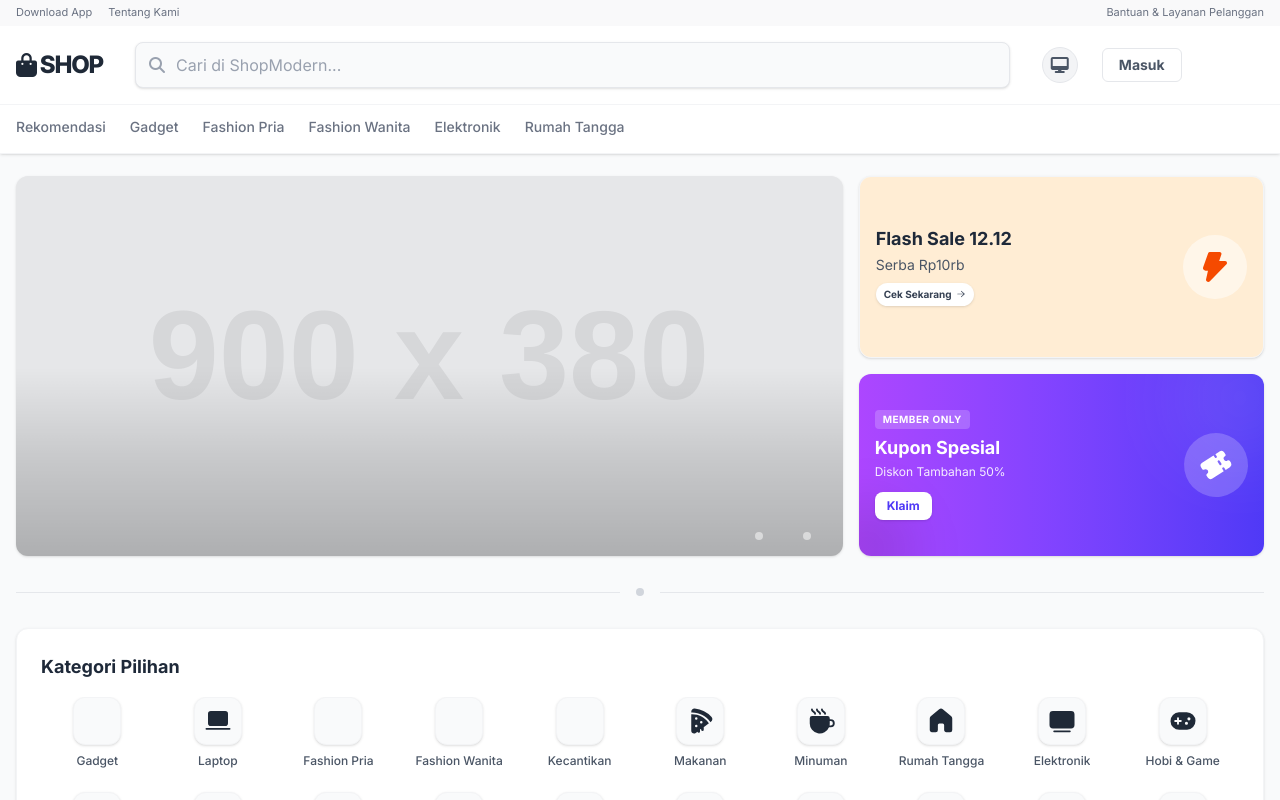
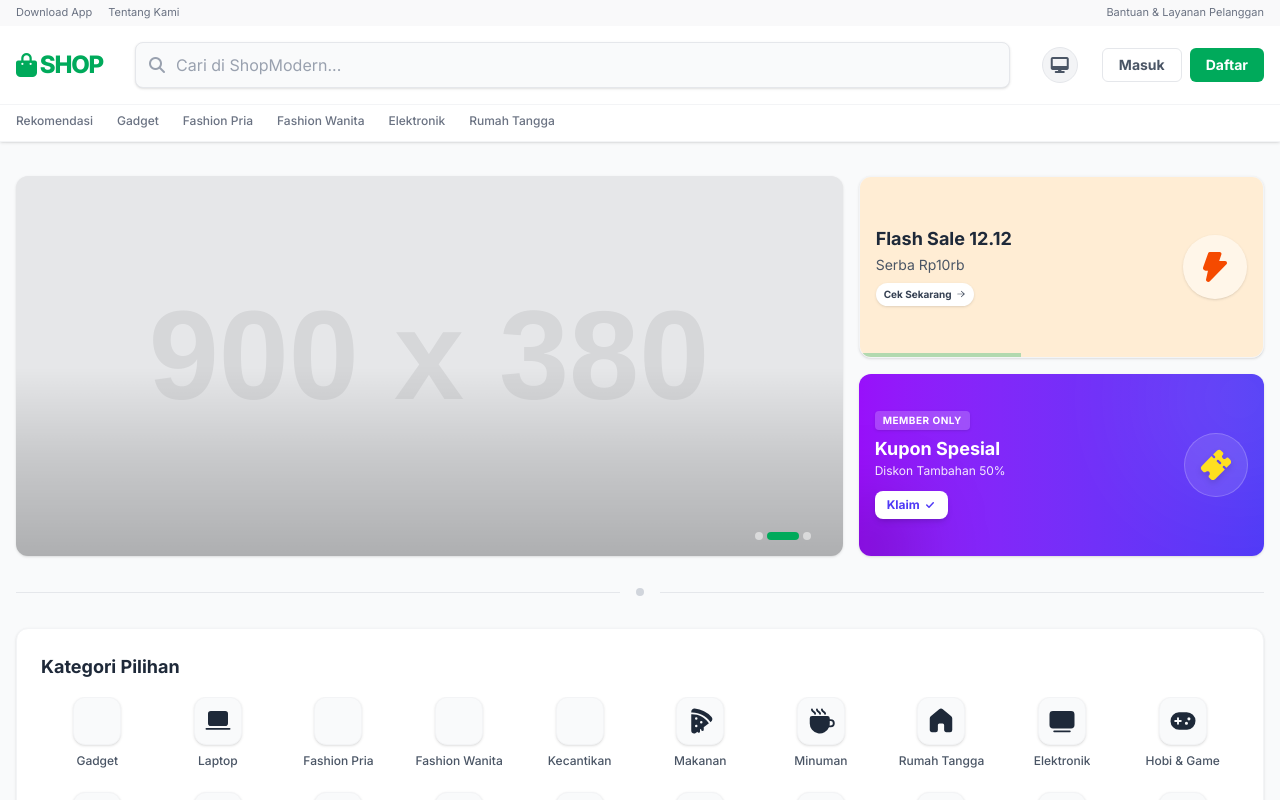
Before and after one commit to aminuddin12/futurisme-store, a Next.js app: page / in a window 1280 px wide. Shown: the top 800 px of the page. Built offline with nearby package versions, Linux system fonts and the light colour scheme; some icons are missing.

Commit message:
fix some error by theming

```diff
--- a/postcss.config.mjs
+++ b/postcss.config.mjs
@@ -1,6 +1,7 @@
 const config = {
   plugins: {
-    "tailwindcss": {},
+    // "tailwindcss": {},
+    "@tailwindcss/postcss": {},
     // "autoprefixer": {},
   },
 };
--- a/src/app/globals.css
+++ b/src/app/globals.css
@@ -1,58 +1,56 @@
 @import "tailwindcss";
 
+/* Konfigurasi Dark Mode untuk next-themes (Class Strategy)
+  Ini memberitahu Tailwind v4 untuk mengaktifkan varian dark: ketika class .dark ada
+*/
 @custom-variant dark (&:where(.dark, .dark *));
 
-/* Definisi Variabel CSS untuk Tema */
-:root {
-  --background: #f9fafb; /* gray-50 equivalent */
-  --foreground: #1f2937; /* gray-800 equivalent */
+/* Definisi Tema */
+@theme {
+  /* Warna Custom */
+  --color-primary: #00AA5B;
+  --color-secondary: #EE4D2D;
+  --color-dark: #1F2937;
 
-  /* Primary Colors (ShopModern Green) */
-  --primary: #00AA5B;
-  --primary-foreground: #ffffff;
+  /* Animasi Kustom */
+  --animate-fade-in: fade-in 0.2s ease-out forwards;
+  --animate-zoom-in: zoom-in 0.2s ease-out forwards;
+  --animate-slide-down: slide-down 0.3s ease-out forwards;
 
-  /* Secondary Colors (ShopModern Orange/Red) */
-  --secondary: #EE4D2D;
-  --secondary-foreground: #ffffff;
-
-  /* Border Colors */
-  --border: #e5e7eb; /* gray-200 */
+  @keyframes fade-in {
+    0% { opacity: 0; }
+    100% { opacity: 1; }
+  }
+  @keyframes zoom-in {
+    0% { transform: scale(0.95); opacity: 0; }
+    100% { transform: scale(1); opacity: 1; }
+  }
+  @keyframes slide-down {
+    0% { transform: translateY(-10px); opacity: 0; }
+    100% { transform: translateY(0); opacity: 1; }
+  }
 }
 
-/* Warna saat Dark Mode Aktif */
-.dark {
-  --background: #111827; /* gray-900 equivalent */
-  --foreground: #f3f4f6; /* gray-100 equivalent */
-  --border: #374151; /* gray-700 */
-}
-
-/* Terapkan variabel ke body */
-body {
-  background-color: var(--background);
-  color: var(--foreground);
-  transition: background-color 0.3s ease, color 0.3s ease;
-}
-
-/* Scrollbar Styling (Tetap sama) */
+/* Utilities Kustom Lainnya */
 ::-webkit-scrollbar {
     width: 6px;
     height: 6px;
 }
 ::-webkit-scrollbar-track {
-    background: var(--background);
+    background: transparent;
 }
 ::-webkit-scrollbar-thumb {
     background: #d1d5db;
     border-radius: 10px;
 }
-.dark ::-webkit-scrollbar-thumb {
-    background: #4b5563; /* gray-600 for dark mode */
+/* Menggunakan varian custom yang baru dibuat */
+@variant dark {
+  ::-webkit-scrollbar-thumb {
+      background: #4b5563;
+  }
 }
 ::-webkit-scrollbar-thumb:hover {
     background: #9ca3af;
-}
-.dark ::-webkit-scrollbar-thumb:hover {
-    background: #6b7280; /* gray-500 for dark mode */
 }
 
 .scrollbar-hide::-webkit-scrollbar {
--- a/src/app/page.tsx
+++ b/src/app/page.tsx
@@ -7,11 +7,11 @@ import CategoryWidget from '@/components/Widget/CategoryWidget'; // Import Baru
 
 export default function Home() {
   return (
-    <main className="bg-gray-50 min-h-screen pb-20">
+    <main className="bg-gray-50 dark:bg-black min-h-screen pb-20">
       <Navbar />
 
       {/* Spacer untuk Fixed Navbar */}
-      <div className="h-[145px] md:h-[160px]"></div>
+      <div className="h-[145px] md:h-40"></div>
 
       {/* 1. SECTION HEADER (Slider + Ads) */}
       <HeaderSection />
@@ -19,9 +19,9 @@ export default function Home() {
       {/* Spacer dengan Garis Ditengah */}
       <div className="container mx-auto px-4 mb-8">
          <div className="flex items-center gap-4">
-            <div className="h-px bg-gray-200 flex-1"></div>
-            <div className="w-2 h-2 bg-gray-300 rounded-full"></div>
-            <div className="h-px bg-gray-200 flex-1"></div>
+            <div className="h-px bg-gray-200 dark:bg-green-950 flex-1"></div>
+            <div className="w-2 h-2 bg-gray-300  dark:bg-green-950 rounded-full"></div>
+            <div className="h-px bg-gray-200  dark:bg-green-950 flex-1"></div>
          </div>
       </div>
 
--- a/src/components/Footer/Footer.tsx
+++ b/src/components/Footer/Footer.tsx
@@ -1,11 +1,11 @@
 export default function Footer() {
   return (
-    <footer className="bg-white border-t border-gray-200 pt-12 pb-8 mt-auto">
+    <footer className="bg-white  dark:bg-gray-950 border-t border-gray-200 pt-12 pb-8 mt-auto">
         <div className="container mx-auto px-4">
             <div className="grid grid-cols-1 md:grid-cols-4 gap-8 mb-8">
                 <div>
-                    <h4 className="font-bold text-xl text-gray-800 mb-4">ShopModern</h4>
-                    <p className="text-sm text-gray-500">Platform belanja online modern.</p>
+                    <h4 className="font-bold text-xl text-gray-800 dark:text-green-500 mb-4">ShopModern</h4>
+                    <p className="text-sm text-gray-500 dark:text-green-600">Platform belanja online modern.</p>
                 </div>
                 {/* Kolom lainnya... */}
             </div>
--- a/src/components/Navbar/Navbar.tsx
+++ b/src/components/Navbar/Navbar.tsx
@@ -91,7 +91,7 @@ export default function Navbar() {
       >
         <div className="container mx-auto px-4">
           {/* Nav Links: dark:text-gray-400, dark:hover:border-gray-700 */}
-          <nav className="flex gap-6 text-sm font-medium text-gray-500 dark:text-gray-400 overflow-x-auto py-3 scrollbar-hide">
+          <nav className="flex gap-6 text-xs font-medium text-gray-500 dark:text-gray-400 overflow-x-auto py-2 scrollbar-hide">
             {['Rekomendasi', 'Gadget', 'Fashion Pria', 'Fashion Wanita', 'Elektronik', 'Rumah Tangga'].map((item) => (
               <a key={item} href="#" className="hover:text-primary whitespace-nowrap transition pb-1 hover:border-b-2 hover:border-gray-200 dark:hover:border-gray-700">
                 {item}
--- a/src/components/Product/ProductInfo.tsx
+++ b/src/components/Product/ProductInfo.tsx
@@ -11,7 +11,7 @@ export default function ProductInfo() {
 
   return (
     <motion.div
-      className="w-full lg:w-[43%] flex-grow flex-1 text-gray-800 dark:text-gray-200"
+      className="w-full lg:w-[43%] grow flex-1 text-gray-800 dark:text-gray-200"
       initial={{ opacity: 0, y: 50 }}
       whileInView={{ opacity: 1, y: 0 }}
       viewport={{ once: true }}
--- a/src/components/Widget/BottomHeadAdditionalWidget.tsx
+++ b/src/components/Widget/BottomHeadAdditionalWidget.tsx
@@ -2,41 +2,50 @@
 
 import { useState, useEffect } from "react";
 import { Icon } from '@iconify/react';
+import { motion } from 'framer-motion';
 
 export default function BottomHeadAdditionalWidget() {
   const [loaded, setLoaded] = useState(false);
 
   useEffect(() => {
-    const timer = setTimeout(() => setLoaded(true), 500);
+    const timer = setTimeout(() => setLoaded(true), 700);
     return () => clearTimeout(timer);
   }, []);
 
-  if (!loaded)
+  if (!loaded) {
     return (
-      <div className="w-full h-full bg-gray-200 dark:bg-gray-800 animate-pulse rounded-xl"></div>
+      <div className="w-full h-full bg-gray-200 dark:bg-gray-800 rounded-xl overflow-hidden relative">
+          <div className="absolute inset-0 animate-pulse bg-linear-to-r from-gray-200 via-gray-300 to-gray-200 dark:from-gray-800 dark:via-gray-700 dark:to-gray-800 background-animate" />
+      </div>
     );
+  }
 
   return (
-    <div className="relative w-full h-full overflow-hidden rounded-xl shadow-sm group cursor-pointer bg-linear-to-r from-purple-500 to-indigo-600 text-white p-4 flex items-center justify-between">
+    <div className="relative w-full h-full overflow-hidden rounded-xl shadow-sm group cursor-pointer bg-linear-to-r from-purple-600 to-indigo-600 text-white p-4 flex items-center justify-between">
 
-      <div className="relative z-10 flex-1">
-        <div className="bg-white/20 backdrop-blur-sm w-fit px-2 py-0.5 rounded text-[10px] font-bold mb-2 uppercase tracking-wider">
+      <div className="relative z-10 flex-1 pr-2">
+        <div className="bg-white/20 backdrop-blur-sm w-fit px-2 py-0.5 rounded text-[10px] font-bold mb-2 uppercase tracking-wider shadow-sm">
           Member Only
         </div>
-        <h3 className="font-bold text-lg leading-tight mb-1">Kupon Spesial</h3>
+        <h3 className="font-bold text-base md:text-lg leading-tight mb-0.5">Kupon Spesial</h3>
         <p className="text-xs opacity-90 mb-3">Diskon Tambahan 50%</p>
-        <button className="bg-white text-indigo-600 text-xs font-bold px-3 py-1.5 rounded-lg shadow-sm group-hover:scale-105 transition-transform">
-            Klaim
+
+        <button className="bg-white text-indigo-600 text-xs font-bold px-3 py-1.5 rounded-lg shadow-md group-hover:scale-105 active:scale-95 transition-all flex items-center gap-1">
+            Klaim <Icon icon="fluent:checkmark-12-filled" />
         </button>
       </div>
 
-      <div className="relative z-10 w-16 h-16 flex items-center justify-center bg-white/20 rounded-full rotate-12 group-hover:rotate-0 transition-transform duration-300">
-        <Icon icon="fluent:ticket-diagonal-24-filled" className="text-4xl text-white" />
+      <div className="relative z-10 w-14 h-14 md:w-16 md:h-16 shrink-0 flex items-center justify-center bg-white/10 rounded-full border border-white/20 group-hover:rotate-12 transition-transform duration-500">
+        <Icon icon="fluent:ticket-diagonal-24-filled" className="text-3xl md:text-4xl text-yellow-300 drop-shadow-md" />
       </div>
 
       {/* Background Decor */}
-      <div className="absolute top-0 right-0 w-32 h-32 bg-white/10 rounded-full -mr-10 -mt-10 blur-2xl"></div>
-      <div className="absolute bottom-0 left-0 w-24 h-24 bg-black/10 rounded-full -ml-10 -mb-10 blur-xl"></div>
+      <motion.div
+        animate={{ scale: [1, 1.2, 1], opacity: [0.1, 0.2, 0.1] }}
+        transition={{ duration: 4, repeat: Infinity }}
+        className="absolute top-0 right-0 w-32 h-32 bg-white rounded-full -mr-10 -mt-10 blur-3xl"
+      />
+      <div className="absolute bottom-0 left-0 w-24 h-24 bg-black/20 rounded-full -ml-10 -mb-10 blur-2xl"></div>
     </div>
   );
 }
--- a/src/components/Widget/TopHeadAdsWidget.tsx
+++ b/src/components/Widget/TopHeadAdsWidget.tsx
@@ -5,7 +5,6 @@ import { motion, AnimatePresence } from 'framer-motion';
 import { Icon } from '@iconify/react';
 
 const ads = [
-  // Gunakan hex code atau pastikan class lengkap tertulis
   { id: 1, bgClass: "bg-blue-100", text: "Promo Gajian Hemat", sub: "Cashback 90%", icon: "fluent:money-hand-20-filled", iconColor: "text-blue-600" },
   { id: 2, bgClass: "bg-orange-100", text: "Flash Sale 12.12", sub: "Serba Rp10rb", icon: "fluent:flash-24-filled", iconColor: "text-orange-600" }
 ];
@@ -15,14 +14,23 @@ export default function TopHeadAdsWidget() {
   const [isLoaded, setIsLoaded] = useState(false);
 
   useEffect(() => {
-    setIsLoaded(true);
+    const loadTimer = setTimeout(() => setIsLoaded(true), 600); // Sedikit lebih cepat dari slider
     const interval = setInterval(() => {
       setIndex((prev) => (prev + 1) % ads.length);
     }, 4000);
-    return () => clearInterval(interval);
+    return () => {
+        clearInterval(interval);
+        clearTimeout(loadTimer);
+    }
   }, []);
 
-  if (!isLoaded) return <div className="w-full h-full bg-gray-100 dark:bg-gray-800 animate-pulse rounded-xl"></div>;
+  if (!isLoaded) {
+      return (
+        <div className="w-full h-full bg-gray-100 dark:bg-gray-800 rounded-xl overflow-hidden relative">
+            <div className="absolute inset-0 animate-pulse bg-gradient-to-r from-gray-100 via-gray-200 to-gray-100 dark:from-gray-800 dark:via-gray-700 dark:to-gray-800 background-animate" />
+        </div>
+      )
+  }
 
   return (
     <div className="relative w-full h-full overflow-hidden rounded-xl shadow-sm border border-gray-100 dark:border-gray-800 bg-white dark:bg-gray-900 group cursor-pointer">
@@ -33,30 +41,29 @@ export default function TopHeadAdsWidget() {
           animate={{ y: 0 }}
           exit={{ y: "-100%" }}
           transition={{ duration: 0.5, ease: "easeInOut" }}
-          // Pastikan class statis terbaca
           className={`absolute inset-0 w-full h-full p-4 flex flex-row items-center justify-between ${ads[index].bgClass} dark:bg-opacity-20`}
         >
           <div className="z-10 flex-1 pr-2">
             <h3 className="font-bold text-sm md:text-lg text-gray-800 dark:text-gray-200 leading-tight">{ads[index].text}</h3>
             <p className="text-xs md:text-sm text-gray-600 dark:text-gray-400 mt-1">{ads[index].sub}</p>
-            <div className="mt-2 inline-flex items-center gap-1 text-[10px] font-bold bg-white dark:bg-gray-800 px-2 py-1 rounded-full shadow-sm text-gray-700 dark:text-gray-300">
+            <div className="mt-2 inline-flex items-center gap-1 text-[10px] font-bold bg-white dark:bg-gray-800 px-2 py-1 rounded-full shadow-sm text-gray-700 dark:text-gray-300 group-hover:scale-105 transition-transform">
               Cek Sekarang <Icon icon="fluent:arrow-right-16-regular" />
             </div>
           </div>
 
-          <div className={`w-12 h-12 md:w-16 md:h-16 bg-white/50 dark:bg-white/10 rounded-full flex items-center justify-center ${ads[index].iconColor}`}>
-             <Icon icon={ads[index].icon} className="text-2xl md:text-4xl" />
+          <div className={`w-12 h-12 md:w-16 md:h-16 bg-white/50 dark:bg-white/10 rounded-full flex items-center justify-center ${ads[index].iconColor} shadow-sm`}>
+             <Icon icon={ads[index].icon} className="text-2xl md:text-4xl transform group-hover:rotate-12 transition-transform duration-300" />
           </div>
         </motion.div>
       </AnimatePresence>
 
-      {/* Progress Bar Kecil di Bawah */}
+      {/* Progress Bar Indikator Waktu */}
       <motion.div
         key={`progress-${index}`}
         initial={{ width: "0%" }}
         animate={{ width: "100%" }}
         transition={{ duration: 4, ease: "linear" }}
-        className="absolute bottom-0 left-0 h-1 bg-primary/50 z-20"
+        className="absolute bottom-0 left-0 h-1 bg-primary/30 z-20"
       />
     </div>
   );
```
Also changed, not shown: src/app/product/page.tsx (+5 -5 lines), src/components/Widget/CategoryWidget.tsx (+8 -9 lines), src/components/Widget/SliderHeadWidget.tsx (+16 -8 lines).
